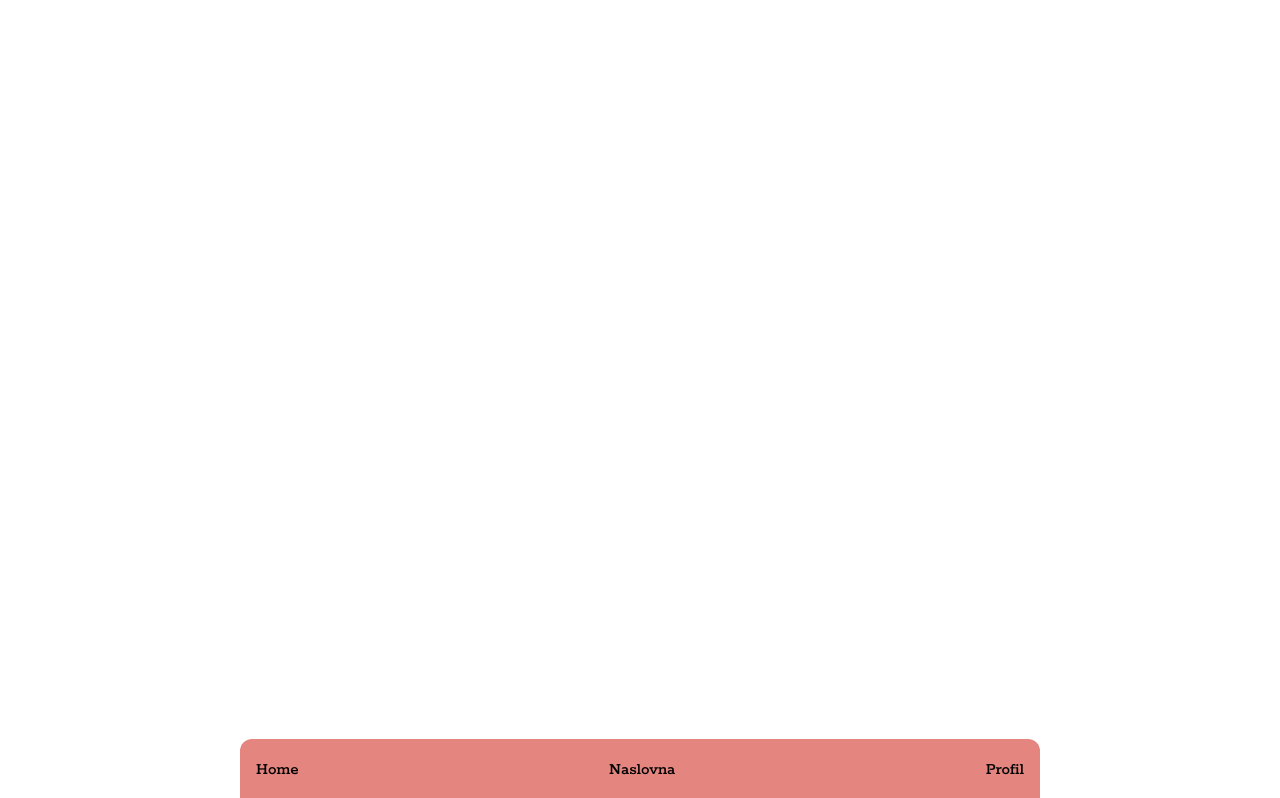
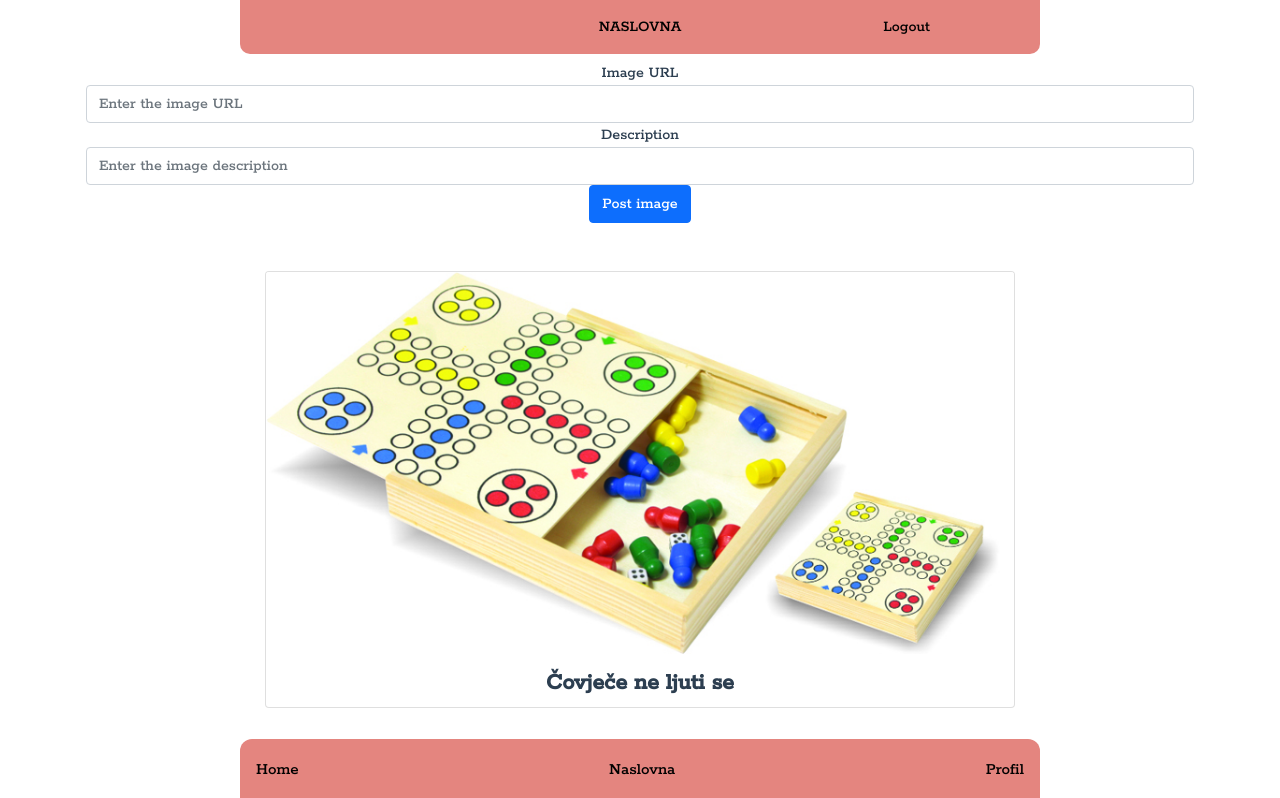
Before and after one commit to VjekoslavLalic/PronadiEkipu, a Vue app: page /Naslovna in a window 1280 px wide. Shown: the top 798 px of the page. Built offline with nearby package versions, Linux system fonts and the light colour scheme; no server answers; sample sign-in values are in the browser's storage.

Commit message:
Naslovna i firebase za slanje podataka
Naslovna i firebase za slanje podataka i komentari za auth

```diff
--- a/src/App.vue
+++ b/src/App.vue
@@ -3,7 +3,7 @@
     <router-view />
     <div class="navbar" v-if="store.currentUser">
       <a href="/Home">Home</a>
-      <a href="#">Naslovna</a>
+      <a href="/Naslovna">Naslovna</a>
       <a href="/profil">Profil</a>
     </div>
     <!-- Tabs navs -->
@@ -24,15 +24,23 @@ export default {
 };
 
 firebase.auth().onAuthStateChanged((user) => {
+  //const currentRoute = router.currentRoute;
+
+  //console.log("PROVJERA STANJA LOGINA!");
   if (user) {
     console.log("***", user.email);
     store.currentUser = user.email;
+    //if (currentRoute.meta.needsUser) {
+    //router.push({ name: "home" });}
   } else {
     console.log("*** No user");
     store.currentUser = null;
 
-    //if (router.name != "Login") {
-    //router.push({ name: "Login" });}
+    //if (currentRoute.meta.needsUser) {
+    // router.push({ name: "/" });}}
+    if (router.name !== "Login") {
+      router.push({ name: "Login" });
+    }
   }
 });
 </script>
--- a/src/firebase.js
+++ b/src/firebase.js
@@ -13,5 +13,7 @@ var firebaseConfig = {
 
 // inicijalizacija Firebase-a
 firebase.initializeApp(firebaseConfig);
+
 let db = firebase.firestore();
+
 export { firebase, db };
--- a/src/router/index.js
+++ b/src/router/index.js
@@ -1,13 +1,17 @@
 import Vue from 'vue'
 import VueRouter from 'vue-router'
 import Home from '../views/Home.vue'
+import store from '@/store'
 Vue.use(VueRouter)
 
 const routes = [
   {
     path: '/Home',
     name: 'Home',
-    component: Home
+    component: Home,
+    //meta: {
+    //needsUser: true,
+    //},
   },
   {
     path: '/',
@@ -41,13 +45,38 @@ const routes = [
     // which is lazy-loaded when the route is visited.
     component: () => import(/* webpackChunkName: "about" */ '../views/Drustvene_igre.vue')
   },
+  {
+    path: '/Naslovna',
+    name: 'naslovna',
+    // route level code-splitting
+    // this generates a separate chunk (about.[hash].js) for this route
+    // which is lazy-loaded when the route is visited.
+    component: () => import(/* webpackChunkName: "about" */ '../views/Naslovna.vue')
+  },
+
 ]
 
 
 const router = new VueRouter({
   mode: 'history',
   base: process.env.BASE_URL,
-  routes
-})
+  routes,
+});
+
+/*router.beforeEach((to, from, next) => {
+  console.log("Stara ruta", from.name, " -> ", "nova ruta", to.name, "korisnik", store.currentUser)
+
+  const noUser = store.currentUser === null;
+
+  if (noUser && to.meta.needsUser) {
+    next('/');
+  }
+  else {
+    next();
+  }
+
+});
+*/
+
 
 export default router
--- a/src/views/Home.vue
+++ b/src/views/Home.vue
@@ -40,9 +40,9 @@ cards = [
   { img: require("@/assets/sportovi.jpg"), description: "Sportovi" },
   { img: require("@/assets/online.jpg"), description: "Online" },
 ];
-function imgRedirect(destination) {
-  location.href = destination;
-}
+//proba
+//function imgRedirect(destination) {
+// location.href = destination;}
 export default {
   name: "Home",
   data() {
--- a/src/views/Login.vue
+++ b/src/views/Login.vue
@@ -67,7 +67,7 @@ export default {
         .signInWithEmailAndPassword(this.email, this.lozinka)
         .then((result) => {
           console.log("Uspješna prijava", result);
-          this.$router.replace({ name: "Home" }); // sad je dobro.....ovdje umjesto home ce biti stranica od stele  i treba napraviti putanju do nje u router pa index.js
+          this.$router.replace({ name: "Home" });
         })
         .catch(function (e) {
           console.error("Greška", e);
--- /dev/null
+++ b/src/views/Naslovna.vue
@@ -0,0 +1,100 @@
+<template>
+  <div class="naslovna">
+    <div class="redovi">
+      <div class="red"></div>
+      <div class="red">NASLOVNA</div>
+      <div class="red"><a href="#" @click.prevent="logout()">Logout</a></div>
+    </div>
+
+    <div class="container">
+      <div class="row">
+        <div class="col-12">
+          <form @submit.prevent="postNewImage" class="form-inline mb-5">
+            <div class="form-group">
+              <label for="imageUrl">Image URL</label>
+              <input
+                v-model="newImageUrl"
+                type="text"
+                class="form-control ml-2"
+                placeholder="Enter the image URL"
+                id="imageUrl"
+              />
+            </div>
+            <div class="form-group">
+              <label for="imageDescription">Description</label>
+              <input
+                v-model="newImageDescription"
+                type="text"
+                class="form-control ml-2"
+                placeholder="Enter the image description"
+                id="imageDescription"
+              />
+            </div>
+            <button type="submit" class="btn btn-primary ml-2">
+              Post image
+            </button>
+          </form>
+          <card v-for="(card, drac) in cards" :key="drac" :info="card" />
+        </div>
+      </div>
+    </div>
+  </div>
+</template>
+<script>
+import Card from "@/components/Card.vue";
+import { firebase } from "@/firebase.js";
+import store from "@/store";
+import { db } from "@/firebase";
+
+let cards = [];
+
+cards = [
+  {
+    img: require("@/assets/covjece_ne_ljuti_se.png"),
+    description: "Čovječe ne ljuti se",
+  },
+  { img: require("@/assets/uno.png"), description: "Uno" },
+  { img: require("@/assets/belot.png"), description: "Belot" },
+  { img: require("@/assets/poker.png"), description: "Poker" },
+  { img: require("@/assets/briskula.png"), description: "Briškula" },
+];
+
+export default {
+  name: "naslovna",
+  data() {
+    return {
+      store,
+      cards,
+      newImageDescription: "",
+      newImageUrl: "",
+    };
+  },
+  methods: {
+    postNewImage() {
+      console.log("ok");
+
+      const imageUrl = this.newImageUrl;
+      const imageDescription = this.newImageDescription;
+
+      db.collection("posts")
+        .add({
+          url: imageUrl,
+          desc: imageDescription,
+          email: store.currentUser,
+          posted_at: Date.now(),
+        })
+        .then((doc) => {
+          console.log("Spremljeno", doc);
+          this.newImageDescription = "";
+          this.newImageUrl = "";
+        })
+        .catch((e) => {
+          console.error(e);
+        });
+    },
+  },
+  components: {
+    Card,
+  },
+};
+</script>
```
